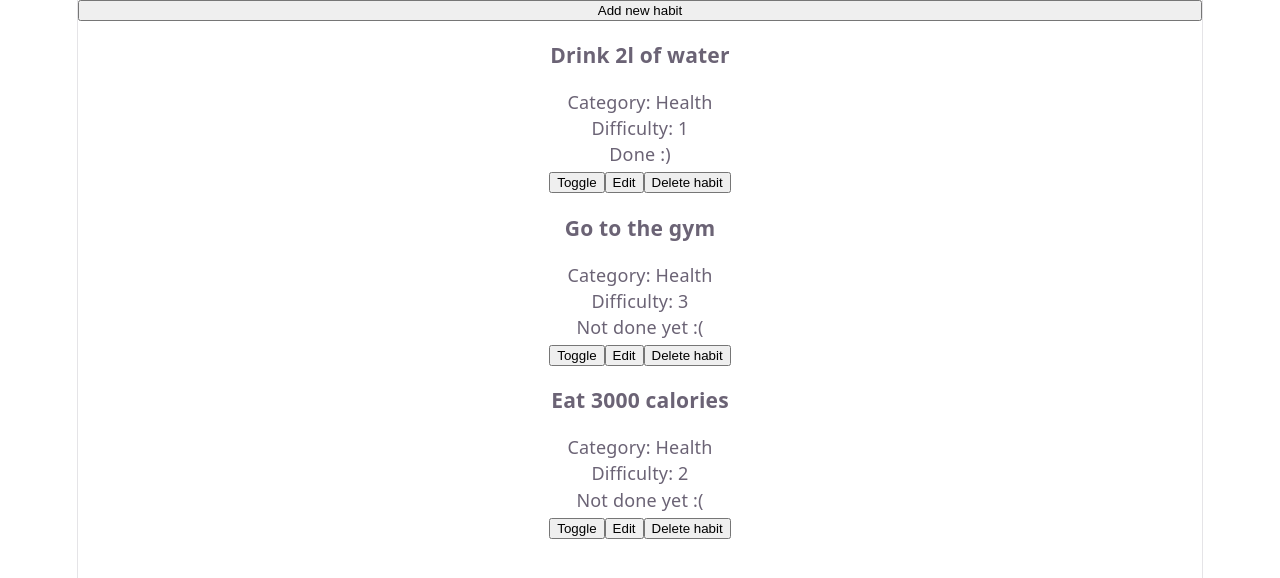
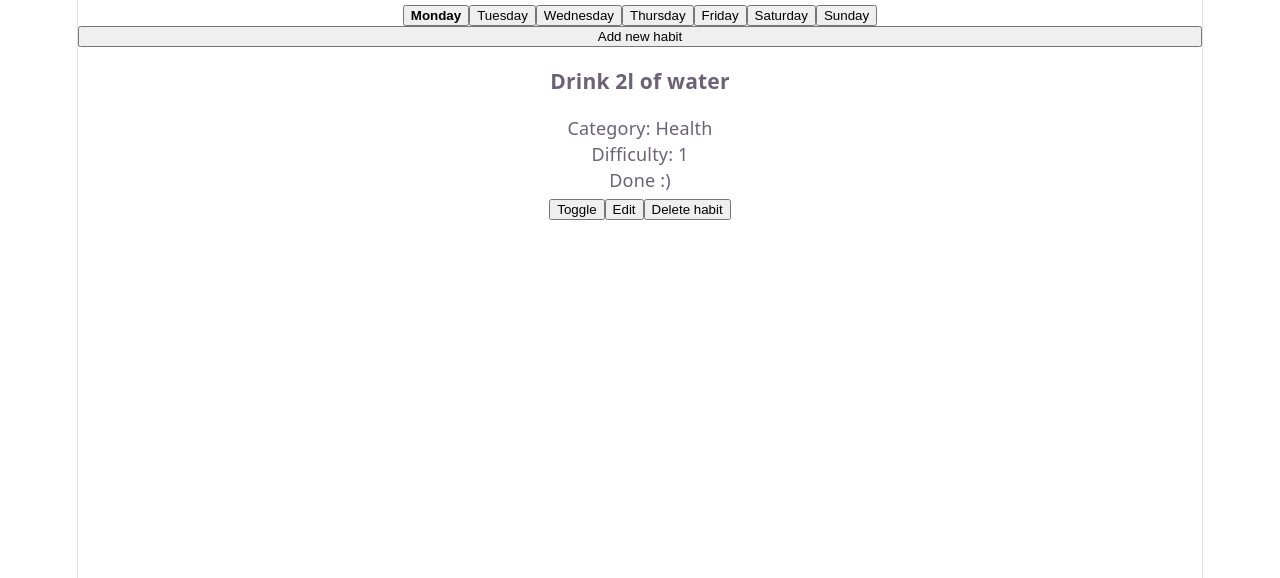
Before and after one commit to alexeychern0v/BestOfMe, a React (Vite) app: page / in a window 1280 px wide. Shown: the top 578 px of the page. Built offline with nearby package versions, Linux system fonts and the light colour scheme.

Commit message:
Added day filter for habits

```diff
--- a/src/App.jsx
+++ b/src/App.jsx
@@ -11,18 +11,21 @@ const initialHabits = [{
     category: 'Health',
     difficulty: '1',
     status: 'Done :)',
+    day: 'Monday',
     id: crypto.randomUUID()
   }, {
     name: 'Go to the gym',
     category: 'Health',
     difficulty: 3,
     status: 'Not done yet :(',
+    day: 'Tuesday',
     id: crypto.randomUUID()
   }, {
     name: 'Eat 3000 calories',
     category: 'Health',
     difficulty: 2,
     status: 'Not done yet :(',
+    day: 'Wednesday',
     id: crypto.randomUUID()
   }]
 
--- a/src/components/NewHabitForm.jsx
+++ b/src/components/NewHabitForm.jsx
@@ -5,7 +5,7 @@ export default function NewHabitForm ({ habits, setHabits, editHabit }) {
   const navigate = useNavigate()
 
   const [habitForm, setHabitForm] = useState(
-    editHabit || { name: '', category: '', difficulty: 1,}
+    editHabit || { name: '', category: '', difficulty: 1, day: ''}
   )
 
   useEffect(() => {
@@ -53,6 +53,15 @@ export default function NewHabitForm ({ habits, setHabits, editHabit }) {
         <option value="work">Work</option>
         <option value="sport">Sport</option>
       </select>
+      <select name="day" value={habitForm.day} onChange={handleHabitChange}>
+        <option value="Monday">Monday</option>
+        <option value="Tuesday">Tuesday</option>
+        <option value="Wednesday">Wednesday</option>
+        <option value="Thursday">Thursday</option>
+        <option value="Friday">Friday</option>
+        <option value="Saturday">Saturday</option>
+        <option value="Sunday">Sunday</option>
+      </select>
       <select name = 'difficulty' value={habitForm.difficulty} onChange={handleHabitChange}>
         <option value={1}>1 - easy</option>
         <option value={2}>2 - medium</option>
--- a/src/pages/Dashboard.jsx
+++ b/src/pages/Dashboard.jsx
@@ -1,12 +1,29 @@
+import { useNavigate } from 'react-router'
+import { useState } from 'react'
+
 import HabitsList from '../components/HabitsList'
-import { useNavigate } from 'react-router'
+
+const days = ['Monday', 'Tuesday', 'Wednesday', 'Thursday', 'Friday', 'Saturday', 'Sunday']
 
 export default function Dashboard({ habits, onDelete, onToggle, setEditHabit }) {
   const navigate = useNavigate()
+  const [selectedDay, setSelectedDay] = useState('Monday')
+  const dayFilteredHabits = habits.filter(habit => habit.day === selectedDay)
   return (
     <>
+       <div>
+        {days.map(day => (
+          <button
+            key={day}
+            onClick={() => setSelectedDay(day)}
+            style={{ fontWeight: selectedDay === day ? 'bold' : 'normal' }}
+          >
+            {day}
+          </button>
+        ))}
+      </div>
       <button onClick={() => navigate('/addHabit')}>Add new habit</button>
-      <HabitsList habits={ habits } onDelete={ onDelete } onToggle={ onToggle } onEdit = { setEditHabit } />
+      <HabitsList habits={ dayFilteredHabits } onDelete={ onDelete } onToggle={ onToggle } onEdit = { setEditHabit } />
     </>
   )
 }
```
